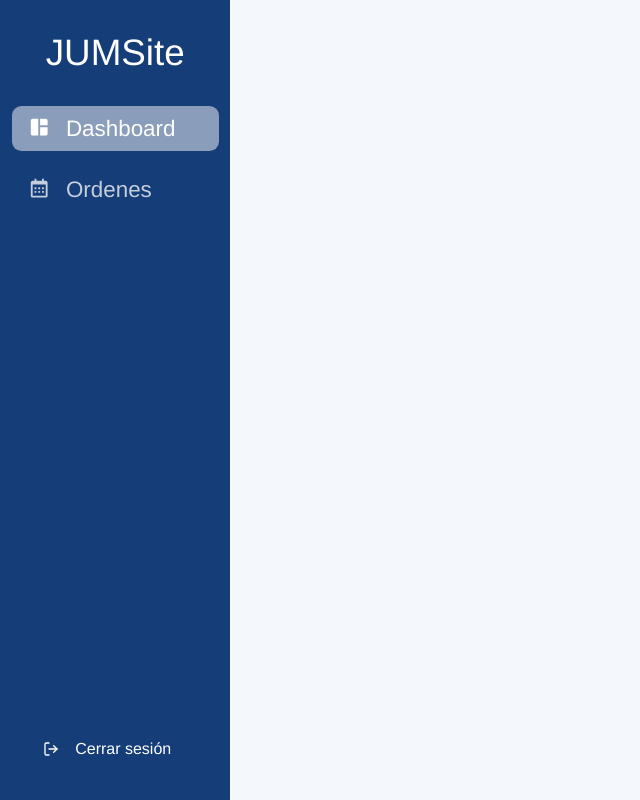
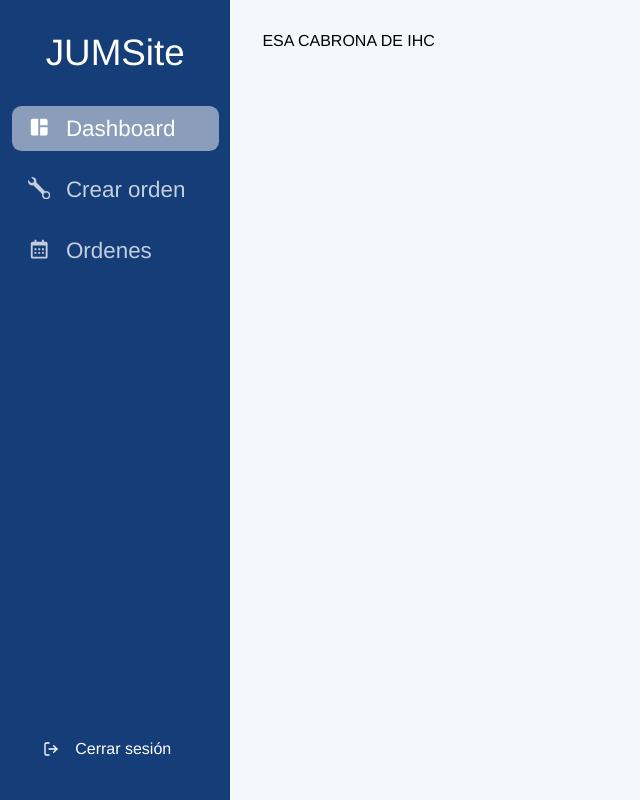
Before and after one commit to Favious/jums-site, a React (Create React App) app: page /orders in a window 1280 px wide. Shown: the whole page, without its empty margins (0-640 px from the left). Built offline with nearby package versions, Linux system fonts and the light colour scheme; no server answers; sample sign-in values are in the browser's storage.

Commit message:
update rrdom version and fix bugs

```diff
--- a/package.json
+++ b/package.json
@@ -11,7 +11,7 @@
     "react-bootstrap": "^1.3.0",
     "react-dom": "^16.13.1",
     "react-icons": "^4.3.1",
-    "react-router-dom": "^5.2.0",
+    "react-router-dom": "^6.3.0",
     "react-scripts": "3.4.3",
     "recharts": "^2.1.6",
     "scrollreveal": "^4.0.9",
--- a/public/index.html
+++ b/public/index.html
@@ -30,7 +30,7 @@
       work correctly both with client-side routing and a non-root public URL.
       Learn how to configure a non-root public URL by running `npm run build`.
     -->
-    <title>React App</title>
+    <title>JUMSITE</title>
   </head>
   <body>
     <noscript>You need to enable JavaScript to run this app.</noscript>
--- a/src/App.js
+++ b/src/App.js
@@ -4,7 +4,7 @@ import Dashboard from "./components/Dashboard";
 import Sidebar from "./components/Sidebar";
 import { GlobalStyle } from "./GlobalStyle";
 import { AuthProvider } from "./contexts/AuthContext";
-import { BrowserRouter as Router, Switch, Route } from "react-router-dom";
+import { BrowserRouter as Router, Routes, Route } from "react-router-dom";
 import LoginPage from "./pages/LoginPage";
 import PrivateRoute from "./components/PrivateRoute";
 import MainComponent from "./components/MainComponent";
@@ -16,11 +16,19 @@ export default function App() {
       <Router>
         <AuthProvider>
           <Sidebar />
-          <Switch>
-            <PrivateRoute exact path="/" component={Dashboard} />
-            <PrivateRoute path="/orders" component={MainComponent} />
-            <Route path="/login" component={LoginPage} />
-          </Switch>
+          <Routes>
+            <Route element={<PrivateRoute />}>
+              <Route exact path="/" element={<Dashboard />}></Route>
+            </Route>
+            <Route element={<PrivateRoute />}>
+              <Route path="/orders" element={<MainComponent />}></Route>
+            </Route>
+            <Route element={<PrivateRoute />}>
+              <Route path="/create_order" element={<MainComponent />}></Route>
+            </Route>
+
+            <Route path="/login" element={<LoginPage />} />
+          </Routes>
         </AuthProvider>
       </Router>
     </Div>
--- a/src/components/MainComponent.jsx
+++ b/src/components/MainComponent.jsx
@@ -1,9 +1,40 @@
 import React, { Component } from "react";
+import styled from "styled-components";
 
-export class MainComponent extends Component {
-  render() {
-    return <div>Hola mundo</div>;
-  }
+export default function MainComponent() {
+  return <Section>ESA CABRONA DE IHC</Section>;
 }
 
-export default MainComponent;
+const Section = styled.section`
+  margin-left: 18vw;
+  padding: 2rem;
+  height: 100%;
+  .grid {
+    display: flex;
+    flex-direction: column;
+    height: 100%;
+    gap: 1rem;
+    margin-top: 2rem;
+    .row__one {
+      display: grid;
+      grid-template-columns: repeat(2, 1fr);
+      height: 50%;
+      gap: 1rem;
+    }
+    .row__two {
+      display: grid;
+      grid-template-columns: repeat(3, 1fr);
+      gap: 1rem;
+      height: 50%;
+    }
+  }
+  @media screen and (min-width: 280px) and (max-width: 1080px) {
+    margin-left: 0;
+    .grid {
+      .row__one,
+      .row__two {
+        grid-template-columns: 1fr;
+      }
+    }
+  }
+`;
--- a/src/components/PrivateRoute.jsx
+++ b/src/components/PrivateRoute.jsx
@@ -1,20 +1,14 @@
 import React from "react";
-import { Route, Redirect } from "react-router-dom";
+import { Route, Navigate, useLocation, Outlet } from "react-router-dom";
 import { useAuth } from "../contexts/AuthContext";
 
-export default function PrivateRoute({ component: Component, ...rest }) {
-  const { currentUser } = useAuth();
+export default function PrivateRoute() {
+  const currentLocation = useLocation();
+  const isAuthorized = useAuth().isSignedIn();
 
-  return (
-    <Route
-      {...rest}
-      render={(props) => {
-        return currentUser ? (
-          <Component {...props} />
-        ) : (
-          <Redirect to="/login" />
-        );
-      }}
-    ></Route>
+  return isAuthorized ? (
+    <Outlet />
+  ) : (
+    <Navigate to="/login" state={{ from: currentLocation }} replace />
   );
 }
--- a/src/components/Sidebar.jsx
+++ b/src/components/Sidebar.jsx
@@ -2,17 +2,18 @@ import React, { useState, useEffect } from "react";
 import styled from "styled-components";
 import { MdSpaceDashboard } from "react-icons/md";
 import { RiDashboard2Fill } from "react-icons/ri";
-import { FaAddressCard, FaTaxi } from "react-icons/fa";
+import { FaAddressCard } from "react-icons/fa";
 import { GiTwirlCenter } from "react-icons/gi";
 import { BsFillChatTextFill } from "react-icons/bs";
 import { BiCalendar } from "react-icons/bi";
+import { BsWrench } from "react-icons/bs";
 import { IoSettings } from "react-icons/io5";
 import { FiLogOut } from "react-icons/fi";
 import { GiHamburgerMenu } from "react-icons/gi";
 import { VscChromeClose } from "react-icons/vsc";
 import scrollreveal from "scrollreveal";
 import { useAuth } from "../contexts/AuthContext";
-import { Link, useHistory } from "react-router-dom";
+import { Link, useNavigate } from "react-router-dom";
 
 export default function Sidebar() {
   const [currentLink, setCurrentLink] = useState(1);
@@ -20,7 +21,7 @@ export default function Sidebar() {
   const html = document.querySelector("html");
   html.addEventListener("click", () => setNavbarState(false));
 
-  const history = useHistory();
+  const navigate = useNavigate();
   const { logout, isSignedIn } = useAuth();
 
   async function handleSignOut(e) {
@@ -28,7 +29,7 @@ export default function Sidebar() {
 
     try {
       await logout();
-      history.push("/login");
+      navigate("/login");
     } catch {}
   }
 
@@ -79,28 +80,39 @@ export default function Sidebar() {
           </div>
           <div className="links">
             <ul>
+              <Link to="/" style={{ textDecoration: "none" }}>
                 <li
                   className={currentLink === 1 ? "active" : "none"}
                   onClick={() => setCurrentLink(1)}
                 >
                   <a>
-                  <Link to="/">
                     <MdSpaceDashboard />
                     <span> Dashboard</span>
-                  </Link>
                   </a>
                 </li>
+              </Link>
+              <Link to="/create_order" style={{ textDecoration: "none" }}>
                 <li
                   className={currentLink === 2 ? "active" : "none"}
                   onClick={() => setCurrentLink(2)}
                 >
                   <a>
-                  <Link to="/orders">
+                    <BsWrench />
+                    <span> Crear orden</span>
+                  </a>
+                </li>
+              </Link>
+              <Link to="/orders" style={{ textDecoration: "none" }}>
+                <li
+                  className={currentLink === 3 ? "active" : "none"}
+                  onClick={() => setCurrentLink(3)}
+                >
+                  <a>
                     <BiCalendar />
                     <span> Ordenes</span>
-                  </Link>
                   </a>
                 </li>
+              </Link>
             </ul>
           </div>
         </div>
--- a/src/pages/LoginPage.jsx
+++ b/src/pages/LoginPage.jsx
@@ -1,6 +1,6 @@
 import React, { useRef, useState } from "react";
 import { useAuth } from "../contexts/AuthContext";
-import { Link, useHistory } from "react-router-dom";
+import { Link, useNavigate } from "react-router-dom";
 import styled from "styled-components";
 
 export default function LoginPage() {
@@ -9,7 +9,7 @@ export default function LoginPage() {
   const { login } = useAuth();
   const [error, setError] = useState("");
   const [loading, setLoading] = useState(false);
-  const history = useHistory();
+  const navigate = useNavigate();
 
   async function handleSubmit(e) {
     e.preventDefault();
@@ -18,7 +18,7 @@ export default function LoginPage() {
       setError("");
       setLoading(true);
       await login(emailRef.current.value, passwordRef.current.value);
-      history.push("/");
+      navigate("/");
     } catch {
       setError("¡Usuario o contraseña incorrectos!");
     }
```
Also changed, not shown: 1 other file (tests, documents, lock files or other folders). Lines whose indentation alone changed are shown as unchanged.
